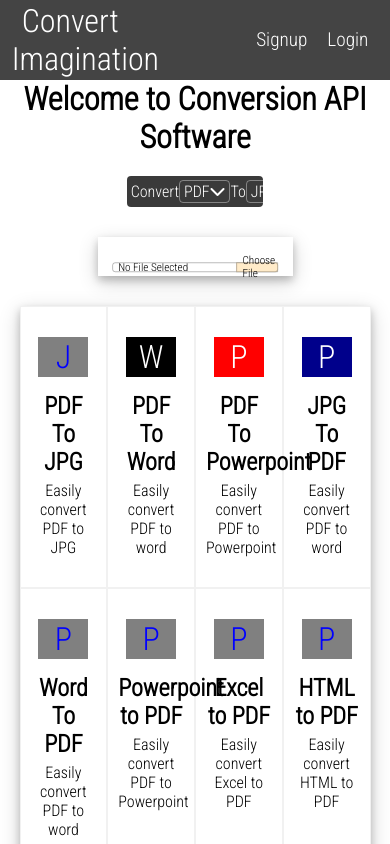
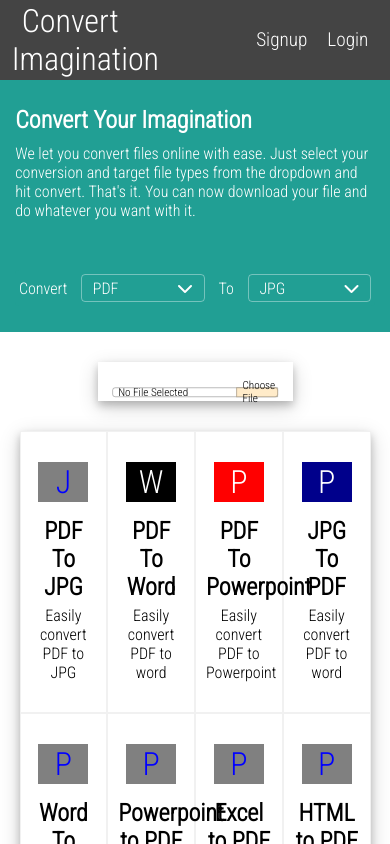
Before and after one commit to srahman3311/conversion-api-ripon, a React (Create React App) app: page / in a window 390 px wide. Shown: the top 844 px of the page. Built offline with nearby package versions, Linux system fonts and the light colour scheme.

Commit message:
Create and complete welcome section on main UI, had to modify a lot of styles of some components for that reasosn

```diff
--- a/src/components/dashboard/Dashboard.js
+++ b/src/components/dashboard/Dashboard.js
@@ -173,8 +173,34 @@ function Dashboard() {
         <>
             <Navbar />
             <main className={styles.dashboard} onClick = {hideDropdowns}>
-                <Header text = "Welcome to Conversion API Software" />
 
+                <section className = {styles.welcome}>
+                    <div className = {styles.welcome_content}>
+                        <div className = {styles.welcome_text_container}>
+                            <div className = {styles.welcome_text}>
+                                <Header
+                                    text = "Convert Your Imagination"
+                                    style = {{
+                                        marginBottom: "10px",
+                                        textAlign: "left",
+                                        color: "white"
+                                    }}
+                                />
+                                <Paragraph
+                                    text = {
+                                        `We let you convert files online with ease.
+                                        Just select your conversion and target file types from the dropdown
+                                        and hit convert. That's it. You can now download your file and do
+                                        whatever you want with it.`
+                                    }
+                                    style = {{
+                                        color: "white"
+                                    }}
+                                />
+                            </div>
+                        </div>
+
+                        <div className = {styles.select_file_types_container}>
                             <div className = {styles.select_file_types}>
                                 <Paragraph text = "Convert" />
                                 <div
@@ -188,7 +214,8 @@ function Dashboard() {
                                         nameKey = "title"
                                         clickHandler = {selectConversionFileType}
                                         style = {{
-                                display: showFileTypeDropdown ? "block" : "none"
+                                            display: showFileTypeDropdown ? "block" : "none",
+                                            backgroundColor: "#35858B"
                                         }}
                                     />
                                 </div>
@@ -204,11 +231,15 @@ function Dashboard() {
                                         nameKey = "title"
                                         clickHandler = {selectTargetFileType}
                                         style = {{
-                                display: showTargetFileTypeDropdown ? "block" : "none"
+                                            display: showTargetFileTypeDropdown ? "block" : "none",
+                                            backgroundColor: "#35858B"
                                         }}
                                     />
                                 </div>
                             </div>
+                        </div>
+                    </div>
+                </section>
                 <FileUploader file = {file} fileHandler = {fileHandler} />
 
                 <section
--- a/src/components/dashboard/Dashboard.module.css
+++ b/src/components/dashboard/Dashboard.module.css
@@ -1,36 +1,41 @@
-/* .dashboard {
-  position: absolute;
-  left: 0;
-  top: 0;
+.welcome {
   width: 100%;
-  min-height: 100vh;
-  background-color: aqua;
-} */
+  background-color: #219F94;
+  padding: 2%;
+  margin: auto;
+}
 
-.services {
+.welcome_content {
   width: 90%;
   display: flex;
-  flex-wrap: wrap;
-  margin: 20px auto;
-  box-shadow: 0 4px 8px 0 rgba(0, 0, 0, 0.2), 0 6px 20px 0 rgba(0, 0, 0, 0.19);
+  align-items: center;
+  margin: auto;
+  padding: 5% 0%;
+
 }
 
-.service_card {
-  width: 25%;
-  text-align: center;
-  border: 0.2px solid rgba(0, 0, 0, 0.055);
-  padding: 30px 10px;
+.welcome_content > * {
+  width: 50%;
+}
+
+.welcome_text_container, .select_file_types_container {
+  display: flex;
+  justify-content: flex-start;
+  align-items: center;
+}
+
+.welcome_text {
+  width: 80%;
 }
 
 .select_file_types {
-  width: 35%;
+  width: 80%;
   display: flex;
   justify-content: space-between;
   align-items: center;
-  background-color: rgba(0, 0, 0, 0.774);
+  background-color: #219F94;
   color: white;
   padding: 1%;
-  margin: auto;
   border-radius: 4px;
 }
 
@@ -52,3 +57,47 @@
   margin: auto;
   box-shadow: 0 4px 8px 0 rgba(0, 0, 0, 0.2), 0 6px 20px 0 rgba(0, 0, 0, 0.19);
 }
+
+.services {
+  width: 90%;
+  display: flex;
+  flex-wrap: wrap;
+  margin: 20px auto;
+  box-shadow: 0 4px 8px 0 rgba(0, 0, 0, 0.2), 0 6px 20px 0 rgba(0, 0, 0, 0.19);
+}
+
+.service_card {
+  width: 25%;
+  text-align: center;
+  border: 0.2px solid rgba(0, 0, 0, 0.055);
+  padding: 30px 10px;
+}
+
+@media(max-width: 800px) {
+  .welcome_content {
+    width: 100%;
+    display: block;
+    padding: 5% 2%;
+  }
+
+  .welcome_content > * {
+    width: 100%;
+  }
+
+  .welcome_text_container {
+    margin-bottom: 50px;
+  }
+
+  .welcome_text {
+    width: 100%;
+  }
+
+  .select_file_types {
+    width: 100%;
+  }
+
+  .select_conversion_file_type, .select_target_file_type {
+    width: 35%;
+  }
+
+}
```
Lines whose indentation alone changed are shown as unchanged.
